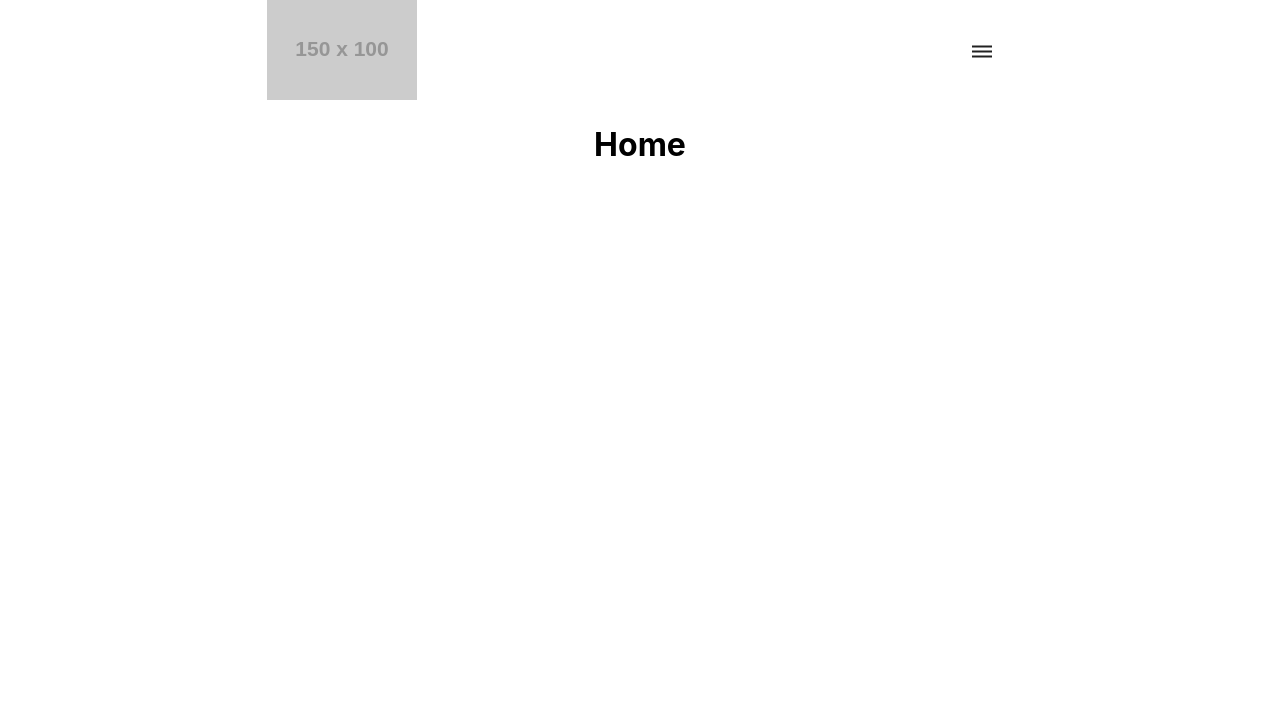
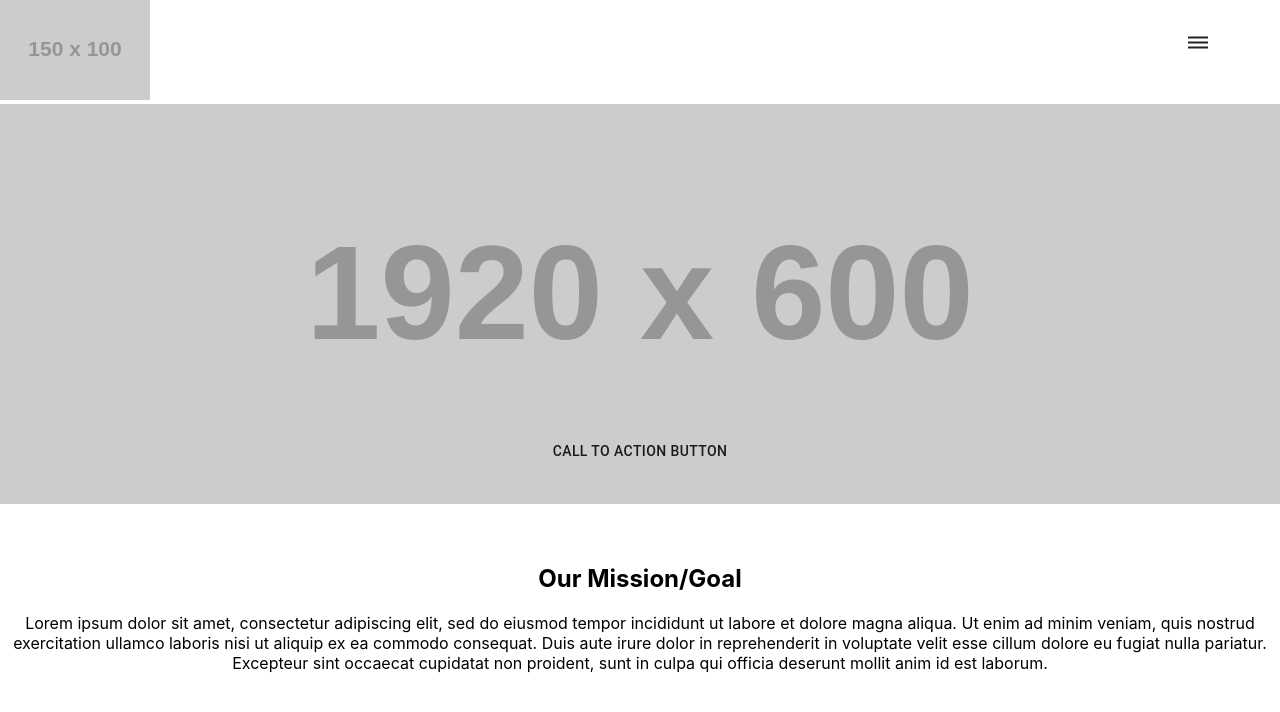
Before and after one commit to Ivandaixiv/7day-weekend-react, a React (Create React App) app: page /home in a window 1280 px wide. Shown: the top 712 px of the page. Built offline with nearby package versions, Linux system fonts and the light colour scheme.

Commit message:
Adds placeholder UI from the wireframe

```diff
--- a/src/navigation/navigation.js
+++ b/src/navigation/navigation.js
@@ -66,12 +66,13 @@ const Navigation = (props) => {
             <Button className={classes.button}>Media</Button>
           </Link>
         </ListItem>
-        <ListItem>
-          <Button onClick={toggleDrawer("top", false)} className={classes.menu}>
-            <DehazeIcon style={{ transform: " rotate(90deg)" }} />
-          </Button>
-        </ListItem>
       </List>
+      <Button
+        onClick={toggleDrawer("top", false)}
+        className={classes.menuButton}
+      >
+        <DehazeIcon style={{ transform: " rotate(90deg)" }} />
+      </Button>
     </div>
   );
   return (
@@ -84,7 +85,10 @@ const Navigation = (props) => {
               alt="7 Day Weekend Logo"
             />
           </Link>
-          <Button onClick={toggleDrawer("top", true)} className={classes.menu}>
+          <Button
+            onClick={toggleDrawer("top", true)}
+            className={classes.menuButton}
+          >
             <DehazeIcon />
           </Button>
         </div>
--- a/src/navigation/styles.js
+++ b/src/navigation/styles.js
@@ -15,9 +15,14 @@ const styles = () =>
       display: "flex",
       justifyContent: "center",
     },
+    menuButton: {
+      position: "absolute",
+      top: 25,
+      right: 50,
+    },
     navigation: {
       display: "flex",
-      justifyContent: "space-around",
+      justifyContent: "flex-start",
     },
     link: {
       textDecoration: "none",
--- a/src/screens/Home/Home.js
+++ b/src/screens/Home/Home.js
@@ -1,6 +1,29 @@
 import React from "react";
-const Home = () => {
-  return <h1>Home</h1>;
+import { Button, withStyles } from "@material-ui/core";
+import styles from "./styles";
+const Home = (props) => {
+  const { classes } = props;
+  return (
+    <>
+      <div className={classes.heroContainer}>
+        <img
+          src="https://via.placeholder.com/1920x600"
+          alt="7 Day Weekend Logo"
+        />
+        <Button>Call to Action Button</Button>
+      </div>
+      <h2>Our Mission/Goal</h2>
+      <p>
+        Lorem ipsum dolor sit amet, consectetur adipiscing elit, sed do eiusmod
+        tempor incididunt ut labore et dolore magna aliqua. Ut enim ad minim
+        veniam, quis nostrud exercitation ullamco laboris nisi ut aliquip ex ea
+        commodo consequat. Duis aute irure dolor in reprehenderit in voluptate
+        velit esse cillum dolore eu fugiat nulla pariatur. Excepteur sint
+        occaecat cupidatat non proident, sunt in culpa qui officia deserunt
+        mollit anim id est laborum.
+      </p>
+    </>
+  );
 };
 
-export default Home;
+export default withStyles(styles)(Home);
--- /dev/null
+++ b/src/screens/Home/styles.js
@@ -0,0 +1,17 @@
+import { createStyles } from "@material-ui/styles";
+
+const styles = () =>
+  createStyles({
+    heroContainer: {
+      "& img": {
+        width: "100%",
+        maxHeight: 600,
+        position: "relative",
+      },
+      "& button": {
+        transform: "translate(0, -75px)",
+      },
+    },
+  });
+
+export default styles;
```
